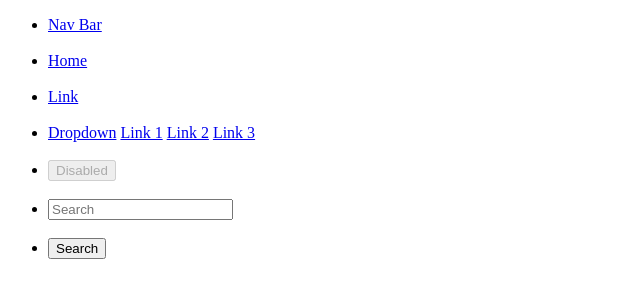
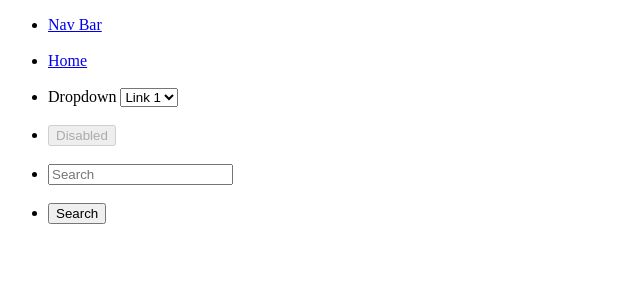
Before and after one commit to Leyla-Akkurt/exercise_7, a plain HTML site: page index.html in a window 1280 px wide. Shown: the whole page, without its empty margins (0-640 px from the left). Drawn offline with Linux system fonts and the light colour scheme.

Commit message:
Modified index.html

```diff
--- a/index.html
+++ b/index.html
@@ -12,14 +12,13 @@
       <ul>
         <li><a href="#navbar">Nav Bar</a></li> <br>
         <li><a href="#home">Home</a></li> <br>
-        <li><a href="https://www.google.com/">Link</a></li><br>
         <li>
-            <a href="https://www.google.com/">Dropdown</a>
-                <a href="#">Link 1</a>
-                <a href="#">Link 2</a>
-                <a href="#">Link 3</a>
-            </div>
-            </div>
+            <label for="link_item">Dropdown</label>
+            <select id=link_item name="link_item">
+                <option value="link1"> <a href="#">Link 1</a></option>
+                <option value="link2"> <a href="#">Link 2</a></option>
+                <option value="link3"> <a href="#">Link 3</a></option>
+            </select>
         </li>
         <br>
         <li>
```
